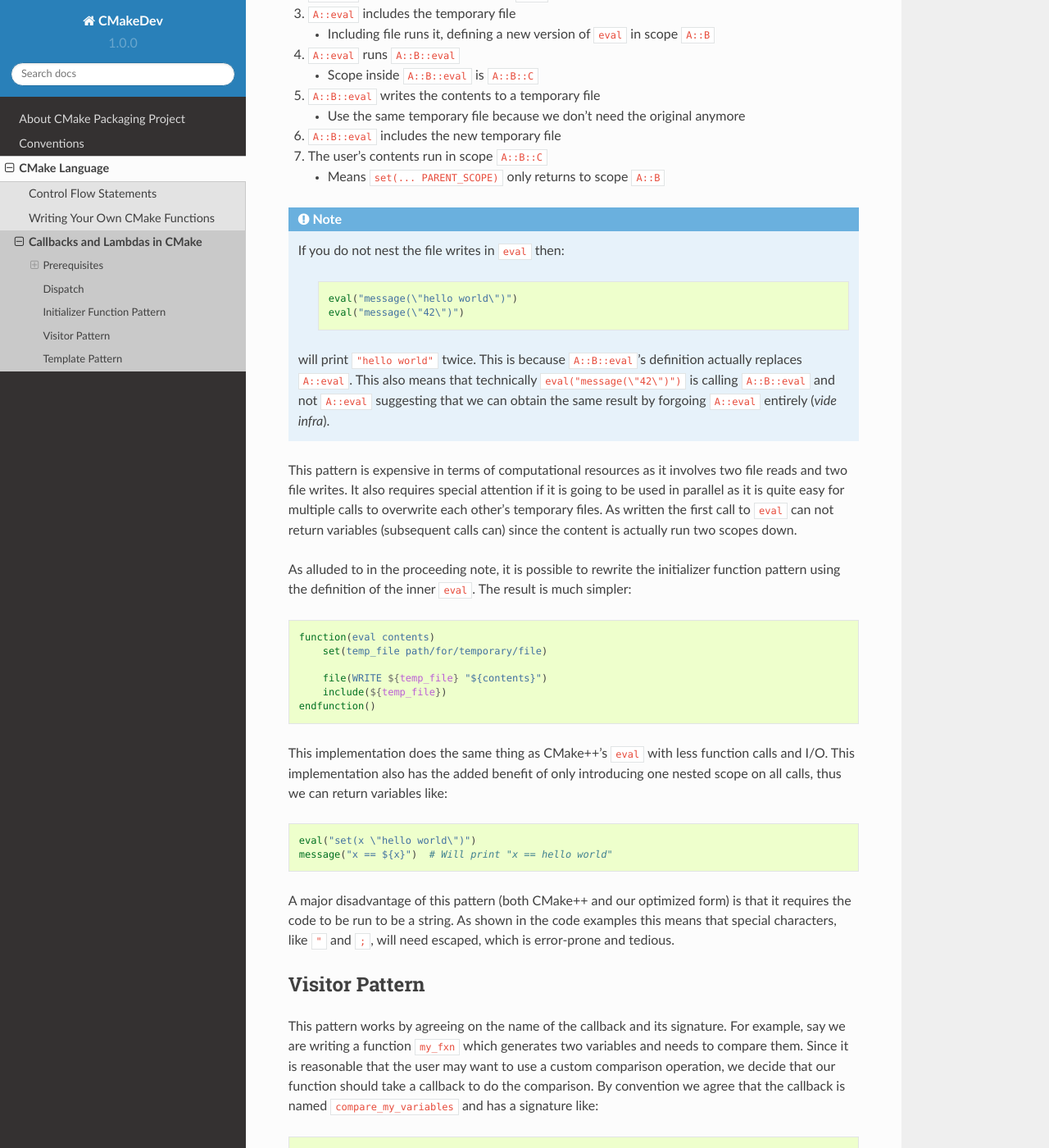
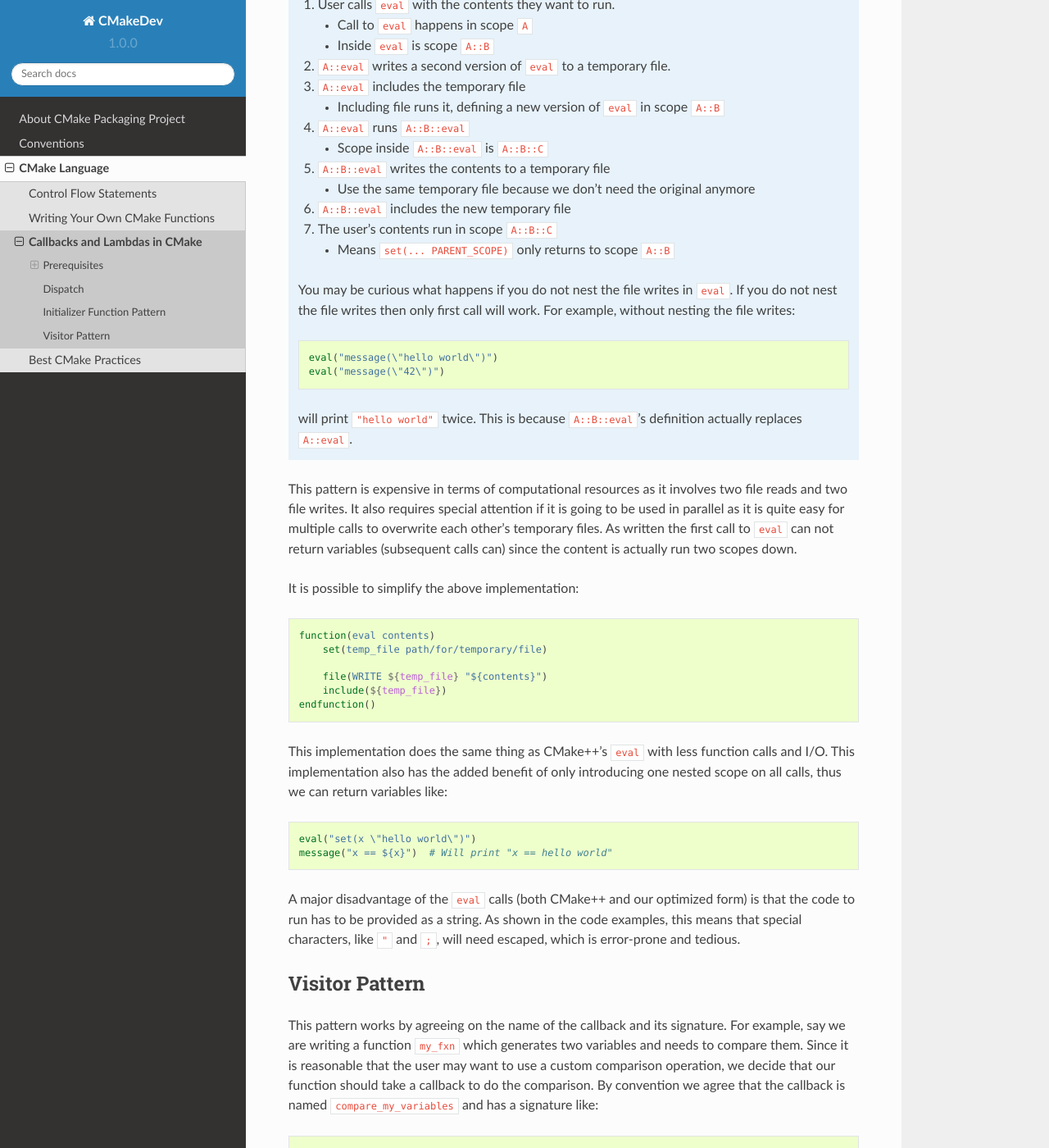
Before and after one commit to zachcran/CMakeDev, a Sphinx documentation site: the page built from docs/source/cmake/callbacks.rst, in a window 1280 px wide and 1400 px high, scrolled down 3910 px. Shown: the whole window at 82% size. Built offline with Sphinx 7.4.7 and the Read the Docs theme 2.0.0, drawn with Linux system fonts in a browser that asks for light colours; some of the changed text lies outside the part shown.

Commit message:
some small tweaks

```diff
--- a/docs/source/about/about.rst
+++ b/docs/source/about/about.rst
@@ -1,3 +1,7 @@
 #############
 About CMakePP
 #############
+
+.. todo::
+
+   Write me!!!
--- a/docs/source/cmake/callbacks.rst
+++ b/docs/source/cmake/callbacks.rst
@@ -133,6 +133,8 @@
        ${fxn_contents}
    endfunction()
 
+
+
 Dispatch
 ========
 
@@ -173,9 +175,10 @@
 ============================
 
 I first saw this named pattern in the
-`CMake++ <https://github.com/toeb/cmakepp>`_ library. The pattern works by
-assuming we have the contents of the function we want to call in a string. Then
-we define a function ``eval`` like:
+`CMake++ <https://github.com/toeb/cmakepp>`_ library. The essence of this
+pattern is that we generate an implementation file on-the-fly, and then include
+that file run the contents. In CMake++ the pattern works by assuming we have the
+code we want to call in a string. CMake++ then defines a function ``eval`` like:
 
 .. code-block:: cmake
 
@@ -199,46 +202,46 @@
 
    eval("message(\"hello world\")")
 
-The pattern works by:
-
-1. User calls ``eval`` with the contents they want to run.
-
-   - Call to ``eval`` happens in scope ``A``
-   - Inside ``eval`` is scope ``A::B``
-
-2. ``A::eval`` writes a second version of ``eval`` to a temporary file.
-3. ``A::eval`` includes the temporary file
-
-   - Including file runs it, defining a new version of ``eval`` in scope
-     ``A::B``
-
-4. ``A::eval`` runs ``A::B::eval``
-
-   - Scope inside ``A::B::eval`` is ``A::B::C``
-
-5. ``A::B::eval`` writes the contents to a temporary file
-
-   - Use the same temporary file because we don't need the original anymore
-
-6. ``A::B::eval`` includes the new temporary file
-7. The user's contents run in scope ``A::B::C``
-
-   - Means ``set(... PARENT_SCOPE)`` only returns to scope ``A::B``
-
 .. note::
 
-   If you do not nest the file writes in ``eval`` then:
+   This code is actually quite dense, this note provides a breakdown of how it
+   works.
 
-      .. code-block:: cmake
+   1. User calls ``eval`` with the contents they want to run.
 
-         eval("message(\"hello world\")")
-         eval("message(\"42\")")
+      - Call to ``eval`` happens in scope ``A``
+      - Inside ``eval`` is scope ``A::B``
+
+   2. ``A::eval`` writes a second version of ``eval`` to a temporary file.
+   3. ``A::eval`` includes the temporary file
+
+      - Including file runs it, defining a new version of ``eval`` in scope
+        ``A::B``
+
+   4. ``A::eval`` runs ``A::B::eval``
+
+      - Scope inside ``A::B::eval`` is ``A::B::C``
+
+   5. ``A::B::eval`` writes the contents to a temporary file
+
+      - Use the same temporary file because we don't need the original anymore
+
+   6. ``A::B::eval`` includes the new temporary file
+   7. The user's contents run in scope ``A::B::C``
+
+      - Means ``set(... PARENT_SCOPE)`` only returns to scope ``A::B``
+
+   You may be curious what happens if you do not nest the file writes in
+   ``eval``. If you do not nest the file writes then only first call will work.
+   For example, without nesting the file writes:
+
+   .. code-block:: cmake
+
+      eval("message(\"hello world\")")
+      eval("message(\"42\")")
 
    will print ``"hello world"`` twice. This is because ``A::B::eval``'s
-   definition actually replaces ``A::eval``. This also means that technically
-   ``eval("message(\"42\")")`` is calling ``A::B::eval`` and not ``A::eval``
-   suggesting that we can obtain the same result by forgoing ``A::eval``
-   entirely (*vide infra*).
+   definition actually replaces ``A::eval``.
 
 This pattern is expensive in terms of computational resources as it involves two
 file reads and two file writes. It also requires special attention if it is
@@ -247,9 +250,7 @@
 return variables (subsequent calls can) since the content is actually run two
 scopes down.
 
-As alluded to in the proceeding note, it is possible to rewrite the initializer
-function pattern using the definition of the inner ``eval``. The result is much
-simpler:
+It is possible to simplify the above implementation:
 
 .. code-block:: cmake
 
@@ -269,9 +270,9 @@
    eval("set(x \"hello world\")")
    message("x == ${x}")  # Will print "x == hello world"
 
-A major disadvantage of this pattern (both CMake++ and our optimized form) is
-that it requires the code to be run to be a string. As shown in the code
-examples this means that special characters, like ``"`` and ``;``, will need
+A major disadvantage of the ``eval`` calls (both CMake++ and our optimized form)
+is that the code to run has to be provided as a string. As shown in the code
+examples, this means that special characters, like ``"`` and ``;``, will need
 escaped, which is error-prone and tedious.
 
 Visitor Pattern
@@ -310,6 +311,3 @@
 method, this pattern looks a lot like the visitor pattern (one could argue it is
 actually duck typing, since the visitor pattern usually has a common base class,
 but oh well).
-
-Template Pattern
-================
--- a/docs/source/cmake/index.rst
+++ b/docs/source/cmake/index.rst
@@ -14,3 +14,4 @@
    control_flow
    writing_functions
    callbacks
+   best_practices
--- a/docs/source/conventions/index.rst
+++ b/docs/source/conventions/index.rst
@@ -2,7 +2,9 @@
 Conventions
 ###########
 
-These are a list of
+These chapters list the conventions that developers of CMakePP should follow.
+For the most part these conventions are not just aesthetic, but actually have
+logic behind them. The chapters attempt to shed light on that logic as well.
 
 .. toctree::
    :maxdepth: 2
```
Also changed, not shown: docs/source/cmake/best_practices.rst (added, +29 -0 lines), docs/source/cmake/lists.rst (added, +116 -0 lines), docs/source/conventions/documentation.rst (+14 -12 lines), docs/source/cmake/writing_functions.rst (line endings or trailing spaces).
